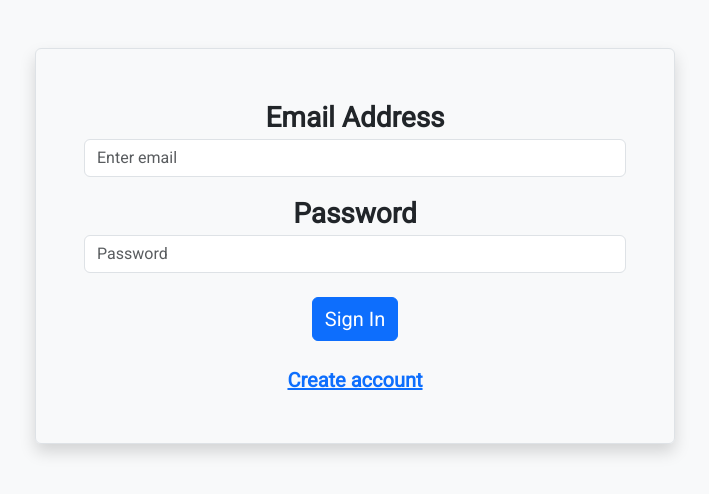
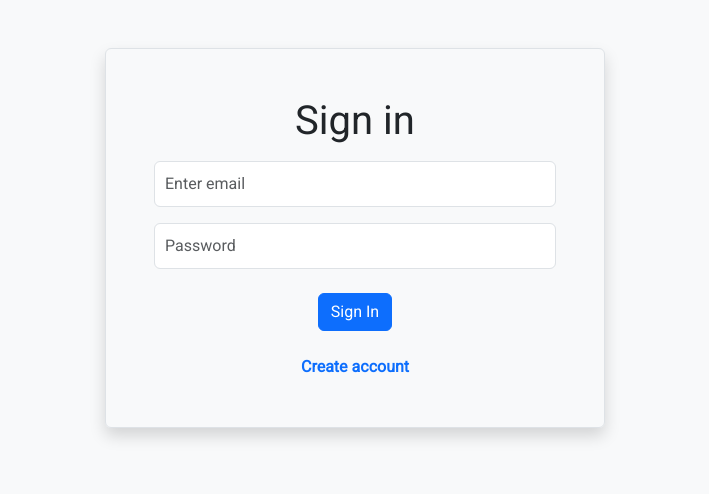
Before and after one commit to jackwilde/SEA-L5-webapp, a Python web app: template app/templates/sign-in.html in a window 1280 px wide. Shown: the part 90-584 px from the top of the page, without its empty margins (285-994 px from the left). Run offline with Jinja, Linux system fonts and the light colour scheme; the template is opened without the code that fills it, so the values that code supplies are empty.

Commit message:
Create sign up ui

```diff
--- a/app/auth.py
+++ b/app/auth.py
@@ -4,6 +4,7 @@ from jinja2 import TemplateNotFound
 auth = Blueprint("auth", __name__)
 
 
+@auth.route("/sign-in", methods=["GET", "POST"])
 @auth.route("/", methods=["GET", "POST"])
 def sign_in():
     if request.method == "POST":
--- a/app/models.py
+++ b/app/models.py
@@ -7,7 +7,7 @@ class User(db.Model):
     email = db.Column(db.String(60), unique=True)
     first_name = db.Column(db.String(20))
     last_name = db.Column(db.String(20))
-    password = db.Column(db.String())
+    password = db.Column(db.Text)
 
     def __init__(self, email, first_name, last_name):
         self.email = email
--- /dev/null
+++ b/app/static/style.css
@@ -0,0 +1,29 @@
+#sign-in {
+    max-width: 500px;
+    width: 80%;
+}
+
+input.sign-in {
+    padding: 10px;
+}
+
+#sign-up {
+    max-width: 700px;
+    width: 80%;
+}
+
+input.sign-up {
+    padding: 10px;
+}
+
+a {
+    text-decoration: none;
+}
+
+#first_name, #password1{
+    margin-right: 5px;
+}
+
+#last_name, #password2 {
+    margin-left: 5px;
+}
--- a/app/templates/base.html
+++ b/app/templates/base.html
@@ -8,6 +8,7 @@
 {#    <link rel="stylesheet" href="../static/style.css">#}
     <link rel="preconnect" href="https://fonts.googleapis.com">
     <link rel="preconnect" href="https://fonts.gstatic.com" crossorigin>
+    <link rel="stylesheet" href="../static/style.css">
     <link href="https://fonts.googleapis.com/css2?family=Roboto:wght&display=swap" rel="stylesheet">
     <title>{% block title%}Title{% endblock %}</title>
 </head>
@@ -15,7 +16,7 @@
     <!-- Navbar -->
     <nav class="navbar navbar-expand-lg navbar-dark bg-dark py-3">
         <div class="container-fluid">
-            <span class="navbar-brand mb-0 fs-2 ">myApp</span>
+            <span class="navbar-brand mb-0 fs-2">myApp</span>
         </div>
     </nav>
     <!-- Main Content -->
--- a/app/templates/sign-in.html
+++ b/app/templates/sign-in.html
@@ -3,24 +3,21 @@
 {% block title %}Sign In{% endblock %}
 
 {% block content %}
-    <div class="container w-50 text-center border rounded mt-5 p-5 shadow">
-{#        <p class="fs-1 pb-2 fw-bold">Sign in</p>#}
-{#        <p class="fs-3">to continue</p>#}
-        <form method="POST" class="fs-3 mb-4">
-            <div class="form-group pb-3">
-                <label for="email"><strong>Email Address</strong></label>
-                <input type="email" class="form-control" id="email" name="email"
+    <div class="container border rounded mt-5 p-5 shadow text-center" id="sign-in">
+        <h1 class="display-6 mb-3">Sign in</h1>
+        <form method="POST" class="mb-4">
+            <div class="d-flex form-group mb-3">
+{#                <label for="email">Email</label>#}
+                <input type="email" class="form-control sign-in" id="email" name="email"
                        aria-describedby="emailHelp" placeholder="Enter email">
             </div>
-            <div class="form-group pb-3">
-                <label for="exampleInputPassword1"><strong>Password</strong></label>
-                <input type="password" class="form-control" id="password" name="password"
+            <div class="d-flex form-group">
+{#                <label for="password">Password</label>#}
+                <input type="password" class="form-control sign-in" id="password" name="password"
                        placeholder="Password">
             </div>
-            <div>
-                <button type="sign-in" class="btn btn-primary fs-5 mt-2">Sign In</button>
-            </div>
+            <button type="submit" class="btn btn-primary fs-6 mt-4">Sign In</button>
         </form>
-        <a class="fs-5 fw-bold" href="sign-up">Create account</a>
+        <a class="fw-bold" href="sign-up">Create account</a>
     </div>
 {% endblock %}
```
Also changed, not shown: app/__init__.py (+7 -0 lines), app/templates/sign-up.html (+31 -0 lines), app/data.db (added).
